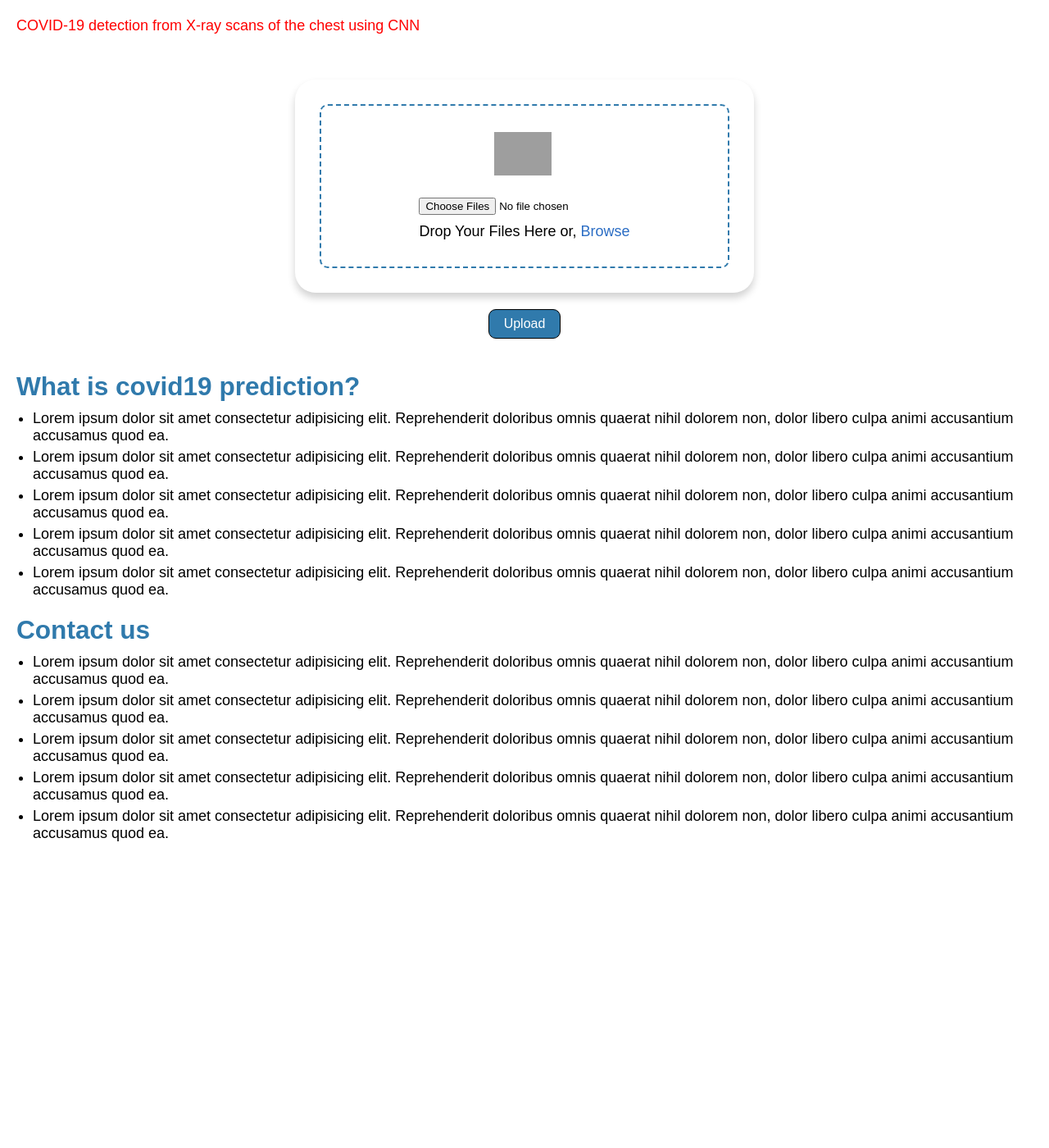
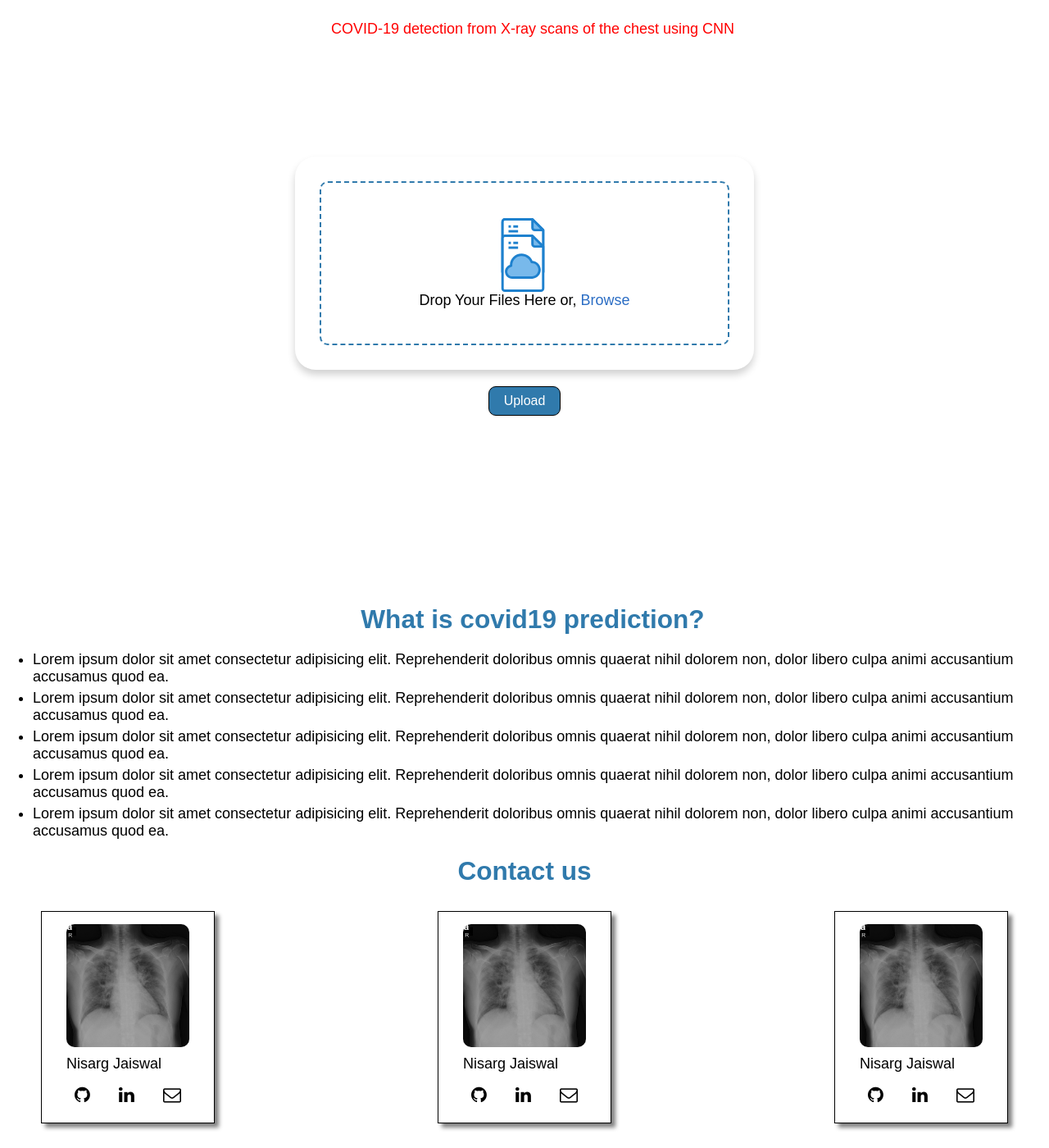
Before and after one commit to KMJ-007/AU-Hackathon, a Flask app: page / in a window 1280 px wide. Shown: the part 71-1471 px from the top of the page at 82% size. Before the commit the page ends 1097 px from the top, so only its background shows below. Run offline with Flask 2, Linux system fonts and the light colour scheme; grey boxes are pictures that could not be loaded.

Commit message:
Index page totally Card Created

```diff
--- a/templates/index.html
+++ b/templates/index.html
@@ -5,21 +5,27 @@
   <meta charset="UTF-8">
   <meta http-equiv="X-UA-Compatible" content="IE=edge">
   <meta name="viewport" content="width=device-width, initial-scale=1.0">
+  <link rel="stylesheet" href="https://cdnjs.cloudflare.com/ajax/libs/font-awesome/4.7.0/css/font-awesome.css"
+    integrity="sha512-5A8nwdMOWrSz20fDsjczgUidUBR8liPYU+WymTZP1lmY9G6Oc7HlZv156XqnsgNUzTyMefFTcsFH/tnJE/+xBg=="
+    crossorigin="anonymous" referrerpolicy="no-referrer" />
+
   <title>Covid Predictor</title>
   <style>
     @import url('https://fonts.googleapis.com/css2?family=Raleway:wght@200&display=swap');
 
-*{
+    * {
       margin: 0;
       padding: 0;
       box-sizing: border-box;
       font-family: 'PT Sans', sans-serif;
 
     }
-:root{
+
+    :root {
       --pColor: #307AAC;
       --sColor: #1c6392;
-    --utilColor: #F00; /*---To be Changed */
+      --utilColor: #F00;
+      /*---To be Changed */
       font-size: 62.5%;
     }
 
@@ -37,7 +43,7 @@
       background-color: #307AAC;
     }
 
-nav{
+    nav {
       width: 100%;
       display: flex;
       align-items: center;
@@ -45,14 +51,16 @@
       background-color: var(--pColor);
       padding: 2rem;
     }
-nav a{
+
+    nav a {
       text-decoration: none;
       font-size: 2.6rem;
       color: white;
       font-weight: 600;
     }
+
     /*              ---Instructions ------- */
-.instruction{
+    .instruction {
       font-size: 1.8rem;
       margin: 1.6rem 0 0 0;
       color: var(--utilColor);
@@ -61,16 +69,17 @@
 
     /*                 ----- Form -----                */
 
-form{
+    form {
       display: flex;
       flex-direction: column;
       align-items: center;
       justify-content: center;
-    /* border: 2px solid red; */
       padding: 2rem;
-    margin: 1rem 0 0 0 ;
+      margin: 10rem 0 0 0;
+
     }
-form .materialInfo{
+
+    form .materialInfo {
       border: none;
       border-bottom: 2px solid gray;
       padding: 1rem;
@@ -78,18 +87,21 @@
       font-size: 2rem;
       margin: .5rem 0 0 0;
     }
-form .materialInfo:focus{
+
+    form .materialInfo:focus {
       outline-width: 0;
     }
 
-    form .uploadContainer{
+    form .uploadContainer {
       border-radius: 2.5rem;
       box-shadow: 0 6px 10px #0000002e;
-    margin: 2rem 0 0 0 ;
+      margin: 2rem 0 0 0;
+      /* width: 70rem;
+      text-align: center; */
     }
 
 
-    form .uploadContainer .dropzone{
+    form .uploadContainer .dropzone {
       display: flex;
       align-items: center;
       justify-content: center;
@@ -101,63 +113,74 @@
       border-radius: 1rem;
       transition: all .2s ease-in-out;
     }
-    form .uploadContainer .dragged.dropzone{
+
+    form .uploadContainer .dragged.dropzone {
       background-color: #eff5fe;
     }
 
-  #inputFile{
+    #inputFile {
       display: none;
     }
-  .d-none{
+
+    .d-none {
       display: none;
     }
-    form .uploadContainer .dropzone .icon-container{
+
+    form .uploadContainer .dropzone .icon-container {
       width: 7.5rem;
       position: relative;
       height: 8rem;
     }
-    form .uploadContainer .dropzone .icon-container .center{
+
+    form .uploadContainer .dropzone .icon-container .center {
       z-index: 2;
     }
-    form .uploadContainer .dropzone.dragged .icon-container .center{
+
+    form .uploadContainer .dropzone.dragged .icon-container .center {
       transform: translateY(-0.2rem);
     }
-    form .uploadContainer .dropzone.dragged .icon-container .right{
+
+    form .uploadContainer .dropzone.dragged .icon-container .right {
       transform: rotate(15deg) translate(2rem) scale(.9);
       filter: grayscale(.5);
     }
-    form .uploadContainer .dropzone.dragged .icon-container .left{
+
+    form .uploadContainer .dropzone.dragged .icon-container .left {
       transform: rotate(-15deg) translate(-2rem) scale(.9);
       filter: grayscale(.5);
     }
-    form .uploadContainer .dropzone .icon-container img{
+
+    form .uploadContainer .dropzone .icon-container img {
       width: 7rem;
       position: absolute;
       transition: transform 250ms ease-in-out;
     }
-    form .uploadContainer .dropzone .dropFiles{
+
+    form .uploadContainer .dropzone .dropFiles {
       font-size: 1.8rem;
       margin: 1rem 0 0 0;
       color: #000;
     }
-    form .uploadContainer .dropzone .dropFiles .browseBtn{
+
+    form .uploadContainer .dropzone .dropFiles .browseBtn {
       color: rgb(43, 109, 196);
       cursor: pointer;
     }
-    form .uploadContainer .dropzone .fileDropped p{
+
+    form .uploadContainer .dropzone .fileDropped p {
       font-size: 1.7rem;
       color: rgb(49, 49, 194);
     }
-  .btnSubmit{
+
+    .btnSubmit {
       display: flex;
-    /* border: 1px solid red; */
       width: 100%;
       align-items: center;
       justify-content: center;
-    /* padding-right: 2rem; */
       margin: 2rem 0 0 0;
     }
-  .btnSubmit input{
+
+    .btnSubmit input {
       padding: .8rem 1.8rem;
       /* margin-bottom: 2rem; */
       border-radius: .9rem;
@@ -167,33 +190,100 @@
       background-color: var(--pColor);
       color: white;
     }
-  .btnSubmit input:hover{
+
+    .btnSubmit input:hover {
       background-color: var(--sColor);
     }
 
     /*  ------HEader-------- */
-  header{
+    header {
       font-size: 2.7rem;
       color: var(--pColor);
       margin: 2rem 0 0 2rem;
 
     }
-   ul{
+
+    ul {
       /* list-style: none; */
       font-size: 1.8rem;
       margin: 1rem 0 0 4rem;
     }
+
     ul li {
       margin: .5rem 0 0 0;
     }
 
-.crossBtn::after{
+    .crossBtn::after {
       content: 'X';
       font-weight: bold;
       display: inline-block;
       transform: scale(1.2);
       margin: 0 0 0 .5rem;
       font-size: 1.2rem;
+    }
+
+    .marginTop {
+      margin: 21rem 0 0 0;
+    }
+
+    .center {
+      text-align: center;
+      margin: 2rem 0;
+    }
+
+    /* <div class="wrapper">
+    <header class="center">
+      <h3>
+        Contact us
+      </h3>
+    </header>
+    <div class="cardContainer">
+      <div class="card">
+        <img src="../images/1-s2.0-S0929664620300449-gr2_lrg-a.jpg" alt="Photo">
+        <p>Nisarg Jaiswal</p>
+        <div>
+          icon
+        </div>
+      </div>
+    </div>
+  </div> */
+    .cardContainer {
+      display: flex;
+      justify-content: space-between;
+      padding: 1rem 5rem;
+      margin: 0 0 2rem 0;
+    }
+
+    .card {
+      display: flex;
+      flex-direction: column;
+      border: 1px solid black;
+      padding: 1.5rem 3rem;
+      box-shadow: 5px 5px 5px gray;
+
+    }
+
+    .card img {
+      width: 15rem;
+      border-radius: 1rem;
+    }
+
+    .card p {
+      font-size: 1.8rem;
+      margin: 1rem 0 0 0;
+    }
+
+    .iconContainer {
+      display: flex;
+      font-size: 2.2rem;
+      margin: 1rem 0 0 0;
+      justify-content: space-between;
+      padding: .5rem 1rem;
+    }
+
+    .iconContainer a {
+      text-decoration: none;
+      color: black;
     }
   </style>
   <script src="script.js" defer></script>
@@ -206,7 +296,7 @@
   <!-- short description -->
   <div class="wrapper">
     <div>
-            <div class="instruction">
+      <div class="instruction center">
         COVID-19 detection from X-ray scans of the chest using CNN
       </div>
       <form id="upload-form" action="{{ url_for('upload') }}" method="POST" enctype="multipart/form-data">
@@ -215,14 +305,15 @@
           <div class="dropzone">
             <div class="icon-container">
 
-                            <img src="../Images/file.svg" class="center" draggable="false" alt="File Icon">
-                            <img src="../Images/file.svg" class="left" draggable="false" alt="File Icon">
-                            <img src="../Images/file.svg" class="right" draggable="false" alt="File Icon">
+              <img src="./file.svg" class="center" draggable="false" alt="File Icon">
+              <img src="./file.svg" class="left" draggable="false" alt="File Icon">
+              <img src="./file.svg" class="right" draggable="false" alt="File Icon">
 
             </div>
             <div class="file-input">
 
-							<input id-"input-file" type="file" name="file" accept="image/*" multiple >
+              <!-- <input id-"inputFile" type="file" name="file" accept="image/*" multiple> -->
+              <input type="file" id="inputFile" name="file" accept="image/*" multiple>
               <div class="dropFiles">
                 Drop Your Files Here or,
                 <span class="browseBtn"> Browse</span>
@@ -238,9 +329,9 @@
 
     </div>
   </div>
-    <div class="wrapper">
+  <div class="wrapper marginTop">
     <header>
-            <h3>
+      <h3 class="center">
         What is covid19 prediction?
       </h3>
     </header>
@@ -258,23 +349,58 @@
     </ul>
   </div>
   <div class="wrapper">
-        <header>
+    <header class="center">
       <h3>
         Contact us
       </h3>
     </header>
-        <ul>
-            <li>Lorem ipsum dolor sit amet consectetur adipisicing elit. Reprehenderit doloribus omnis quaerat nihil
-                dolorem non, dolor libero culpa animi accusantium accusamus quod ea.</li>
-            <li>Lorem ipsum dolor sit amet consectetur adipisicing elit. Reprehenderit doloribus omnis quaerat nihil
-                dolorem non, dolor libero culpa animi accusantium accusamus quod ea.</li>
-            <li>Lorem ipsum dolor sit amet consectetur adipisicing elit. Reprehenderit doloribus omnis quaerat nihil
-                dolorem non, dolor libero culpa animi accusantium accusamus quod ea.</li>
-            <li>Lorem ipsum dolor sit amet consectetur adipisicing elit. Reprehenderit doloribus omnis quaerat nihil
-                dolorem non, dolor libero culpa animi accusantium accusamus quod ea.</li>
-            <li>Lorem ipsum dolor sit amet consectetur adipisicing elit. Reprehenderit doloribus omnis quaerat nihil
-                dolorem non, dolor libero culpa animi accusantium accusamus quod ea.</li>
-        </ul>
+    <div class="cardContainer">
+      <div class="card">
+        <img src="../images/1-s2.0-S0929664620300449-gr2_lrg-a.jpg" alt="Photo">
+        <p>Nisarg Jaiswal</p>
+        <div class="iconContainer">
+          <a href="#">
+            <i class="fa fa-github" aria-hidden="true"></i>
+          </a>
+          <a href="#">
+            <i class="fa fa-linkedin" aria-hidden="true"></i>
+          </a>
+          <a href="#">
+            <i class="fa fa-envelope-o" aria-hidden="true"></i>
+          </a>
+        </div>
+      </div>
+      <div class="card">
+        <img src="../images/1-s2.0-S0929664620300449-gr2_lrg-a.jpg" alt="Photo">
+        <p>Nisarg Jaiswal</p>
+        <div class="iconContainer">
+          <a href="#">
+            <i class="fa fa-github" aria-hidden="true"></i>
+          </a>
+          <a href="#">
+            <i class="fa fa-linkedin" aria-hidden="true"></i>
+          </a>
+          <a href="#">
+            <i class="fa fa-envelope-o" aria-hidden="true"></i>
+          </a>
+        </div>
+      </div>
+      <div class="card">
+        <img src="../images/1-s2.0-S0929664620300449-gr2_lrg-a.jpg" alt="Photo">
+        <p>Nisarg Jaiswal</p>
+        <div class="iconContainer">
+          <a href="#">
+            <i class="fa fa-github" aria-hidden="true"></i>
+          </a>
+          <a href="#">
+            <i class="fa fa-linkedin" aria-hidden="true"></i>
+          </a>
+          <a href="#">
+            <i class="fa fa-envelope-o" aria-hidden="true"></i>
+          </a>
+        </div>
+      </div>
+    </div>
   </div>
 </body>
 <script>
@@ -288,7 +414,7 @@
     const fileInput = el.querySelector('[type="file"]');
     const label = el.querySelector('[data-js-label]');
 
-	fileInput.onmouseout = function() {
+    fileInput.onmouseout = function () {
       if (!fileInput.value) return;
 
       var value = fileInput.value.replace(/^.*[\\\/]/, '');
@@ -300,9 +426,7 @@
   const dropFiles = document.querySelector('.dropFiles');
   const filePath = document.querySelector('#filePath');
   const fileDropped = document.querySelector('.fileDropped')
-// console.log(fileDropped);
-// console.log(filePath.innerText);
-// console.log(dropFiles);
+
   const dropZone = document.querySelector('.dropzone');
   dropZone.addEventListener('dragover', (e) => {
     e.preventDefault();
```
Also changed, not shown: templates/file.svg (added). Lines whose indentation alone changed are shown as unchanged.
